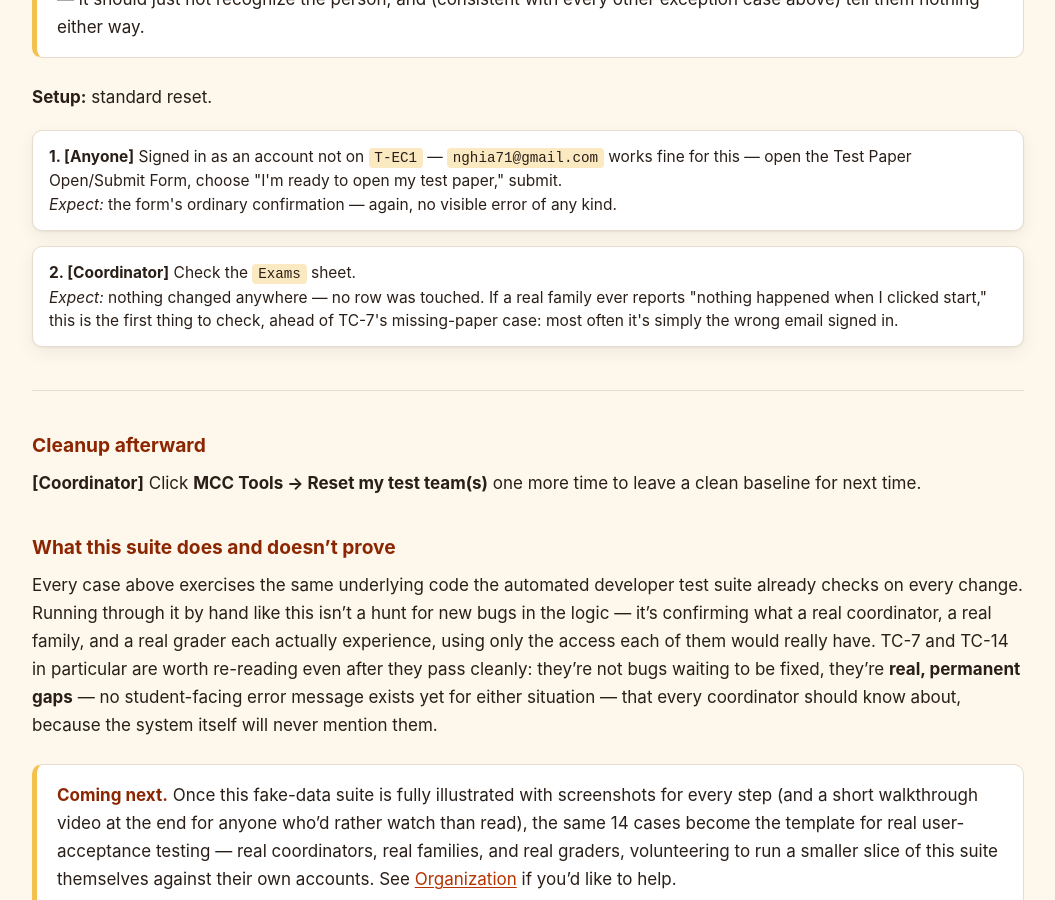
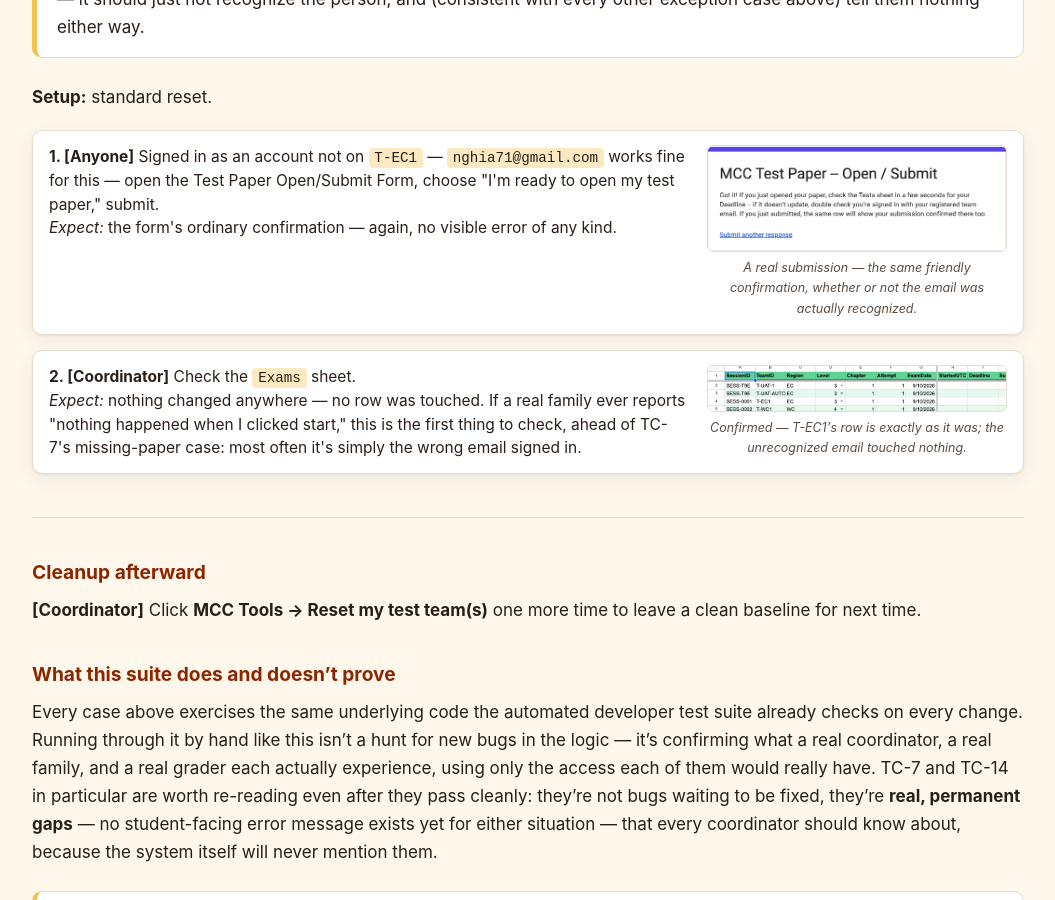
Before and after one commit to nghia71/nghia71.github.io, a Jekyll site: the page built from current-standings.md, in a window 1280 px wide and 900 px high, scrolled down 15973 px. Shown: the whole window, without its empty margins (112-1167 px from the left). Built offline with Jekyll 4.4.1, drawn with Linux system fonts in a browser that asks for light colours.

Commit message:
Add real live-captured screenshots to TC-14 (wrong account signed in)
Verified live: submitting the Test Paper Open/Submit form signed in as
an unregistered email (nghia71@gmail.com) produces the form's ordinary
confirmation message with no visible error, and leaves T-EC1's Exams
row completely untouched (StartedUTC and Deadline both still blank).
Matches the doc's existing Expect text exactly.

Co-Authored-By: Claude Sonnet 5 <noreply@anthropic.com>
Claude-Session: https://claude.ai/code/session_015fnAyissPHLrFqhmKJxWoJ

```diff
--- a/current-standings.md
+++ b/current-standings.md
@@ -630,12 +630,20 @@ Each case below says if it needs anything beyond this standard reset.
 <strong>1. [Anyone]</strong> Signed in as an account not on <code>T-EC1</code> — <code>nghia71@gmail.com</code> works fine for this — open the Test Paper Open/Submit Form, choose "I'm ready to open my test paper," submit.<br>
 <em>Expect:</em> the form's ordinary confirmation — again, no visible error of any kind.
 </div>
+<div class="tc-step-shot">
+<img src="./img/current-standings/tc14-step1-form-confirmation.png" alt="The form's ordinary confirmation message, shown after submitting signed in as an unregistered email">
+<div class="tc-step-caption">A real submission — the same friendly confirmation, whether or not the email was actually recognized.</div>
+</div>
 </div>
 
 <div class="tc-step">
 <div class="tc-step-text">
 <strong>2. [Coordinator]</strong> Check the <code>Exams</code> sheet.<br>
 <em>Expect:</em> nothing changed anywhere — no row was touched. If a real family ever reports "nothing happened when I clicked start," this is the first thing to check, ahead of TC-7's missing-paper case: most often it's simply the wrong email signed in.
+</div>
+<div class="tc-step-shot">
+<img src="./img/current-standings/tc14-step2-exams-unchanged.png" alt="The Exams sheet, showing T-EC1's row with StartedUTC and Deadline still both blank after the submission">
+<div class="tc-step-caption">Confirmed — T-EC1's row is exactly as it was; the unrecognized email touched nothing.</div>
 </div>
 </div>
 
```
Also changed, not shown: img/current-standings/tc14-step1-form-confirmation.png (added), img/current-standings/tc14-step2-exams-unchanged.png (added).
